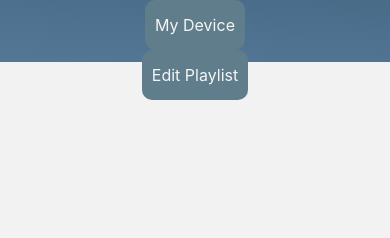
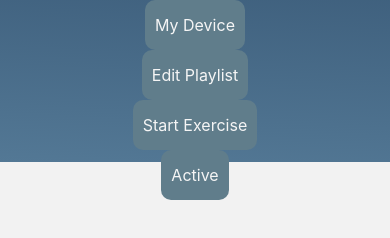
Before and after one commit to webdesignsbytom/dg-snooze-app, a React Native app: screen /Nav in a window 390 px wide. Shown: the part 530-768 px from the top of the page. Built offline with nearby package versions, Linux system fonts and the light colour scheme.

Commit message:
new pages

```diff
--- a/App.js
+++ b/App.js
@@ -20,6 +20,8 @@ import DeviceDataScreen from './src/screens/device/DeviceDataScreen';
 import EditPlaylistScreen from './src/screens/playlists/EditPlaylistScreen';
 import CalanderScreen from './src/screens/calander/CalanderScreen';
 import AccountStatsScreen from './src/screens/account/AccountStatsScreen';
+import InPlayScreen from './src/screens/play/InPlayScreen';
+import StartExerciseScreen from './src/screens/play/StartExerciseScreen';
 
 const Stack = createStackNavigator();
 
@@ -38,10 +40,12 @@ function App() {
       <Stack.Screen name='Create Playlist' component={CreatePlaylistScreen} />
       <Stack.Screen name='Playlists' component={PlaylistsScreen} />
       <Stack.Screen name='Upload' component={UploadSongScreen} />
-      <Stack.Screen name='Convert' component={ConvertSongScreen} />
+      <Stack.Screen name='Convert Song' component={ConvertSongScreen} />
       <Stack.Screen name='Connect Device' component={ConnectDeviceScreen} />
       <Stack.Screen name='My Device' component={DeviceDataScreen} />
       <Stack.Screen name='Edit Playlist' component={EditPlaylistScreen} />
+      <Stack.Screen name='Start Exercise' component={StartExerciseScreen} />
+      <Stack.Screen name='Exercise Active' component={InPlayScreen} />
     </Stack.Navigator>
   );
 }
--- a/src/screens/nav/NavLinks.jsx
+++ b/src/screens/nav/NavLinks.jsx
@@ -59,7 +59,7 @@ const NavLinks = () => {
           </TouchableOpacity>
           <TouchableOpacity
             style={styles.button}
-            onPress={() => navigation.navigate('Convert')}
+            onPress={() => navigation.navigate('Convert Song')}
           >
             <Text style={styles.buttonText}>Convert</Text>
           </TouchableOpacity>
@@ -80,6 +80,18 @@ const NavLinks = () => {
             onPress={() => navigation.navigate('Edit Playlist')}
           >
             <Text style={styles.buttonText}>Edit Playlist</Text>
+          </TouchableOpacity>
+          <TouchableOpacity
+            style={styles.button}
+            onPress={() => navigation.navigate('Start Exercise')}
+          >
+            <Text style={styles.buttonText}>Start Exercise</Text>
+          </TouchableOpacity>
+          <TouchableOpacity
+            style={styles.button}
+            onPress={() => navigation.navigate('Exercise Active')}
+          >
+            <Text style={styles.buttonText}>Active</Text>
           </TouchableOpacity>
         </View>
       </LinearGradient>
--- /dev/null
+++ b/src/screens/play/InPlayScreen.jsx
@@ -0,0 +1,12 @@
+import React from 'react'
+import { View, Text } from 'react-native'
+
+const InPlayScreen = () => {
+  return (
+    <View>
+      <Text>InPlayScreen</Text>
+    </View>
+  )
+}
+
+export default InPlayScreen
--- /dev/null
+++ b/src/screens/play/StartExerciseScreen.jsx
@@ -0,0 +1,12 @@
+import React from 'react'
+import { View, Text } from 'react-native'
+
+const StartExerciseScreen = () => {
+  return (
+    <View>
+      <Text>StartExerciseScreen</Text>
+    </View>
+  )
+}
+
+export default StartExerciseScreen
```
